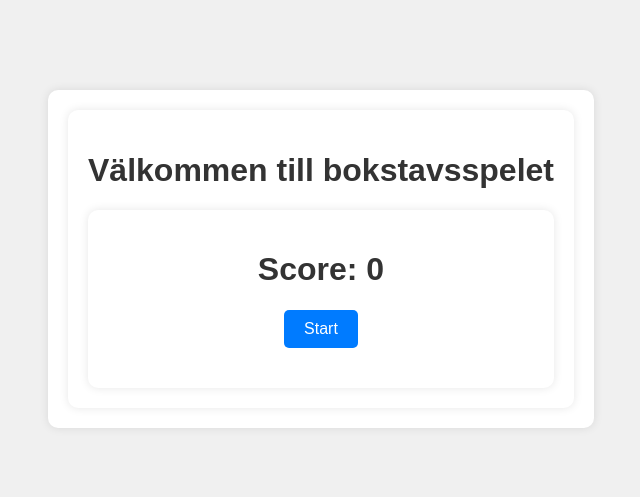
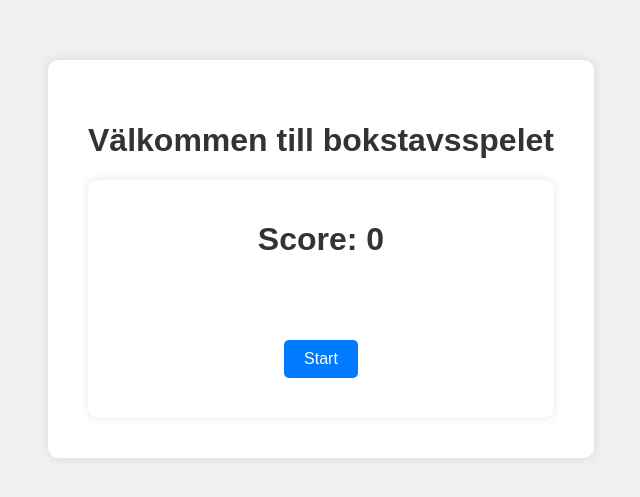
Before and after one commit to alterot/learn-letters, a React (Vite) app: page / in a window 1280 px wide. Shown: the part 141-638 px from the top of the page, without its empty margins (319-959 px from the left). Built offline with nearby package versions, Linux system fonts and the light colour scheme.

Commit message:
add new icons

```diff
--- a/src/App.css
+++ b/src/App.css
@@ -49,3 +49,33 @@ p {
   font-size: 18px;
   color: #555;
 }
+
+.score-container {
+  box-shadow: none; /* Remove shadow */
+}
+
+.image-container {
+  box-shadow: none; /* Remove shadow */
+}
+
+.header-container {
+  box-shadow: none; /* Remove shadow */
+}
+
+.feedback-icon {
+  position: absolute;
+  top: 50%;
+  left: 50%;
+  transform: translate(-50%, -50%);
+  font-size: 12em; /* Three times larger */
+  pointer-events: none;
+  background: transparent; /* Transparent background */
+}
+
+.feedback-icon.correct {
+  color: green;
+}
+
+.feedback-icon.incorrect {
+  color: red;
+}
--- a/src/App.tsx
+++ b/src/App.tsx
@@ -3,7 +3,7 @@ import Game from './components/Game';
 
 export default function App() {
   return (
-    <div>
+    <div className="header-container">
       <h1>Välkommen till bokstavsspelet</h1>
       <Game />
     </div>
--- a/src/components/GameUI.tsx
+++ b/src/components/GameUI.tsx
@@ -15,9 +15,12 @@ interface GameUIProps {
 const GameUI: React.FC<GameUIProps> = ({ score, image, feedback, showContinue, onStart, onContinue, gameStarted, gameCompletedBefore, userInput }) => {
   return (
     <div>
-      <h1>Score: {score}</h1>
-      {image && <img src={image} alt="current" />}
-      {feedback && <p>{feedback}</p>}
+      <h1 className="score-container">Score: {score}</h1>
+      <div className="image-container" style={{ position: 'relative' }}>
+        {image && <img src={image} alt="current" />}
+        {feedback === 'Correct!' && <div className="feedback-icon correct">✔</div>}
+        {feedback === 'Try again!' && <div className="feedback-icon incorrect">✖</div>}
+      </div>
       {!gameStarted && (
         <button onClick={onStart}>
           {gameCompletedBefore ? 'Start Over' : 'Start'}
@@ -32,7 +35,8 @@ const GameUI: React.FC<GameUIProps> = ({ score, image, feedback, showContinue, o
           style={{
             border: 'none',
             borderBottom: '2px solid black',
-            fontSize: '2em',
+            fontSize: '4em',
+            fontWeight: 'bold',
             textAlign: 'center',
             textTransform: 'uppercase',
             width: '2em',
```
